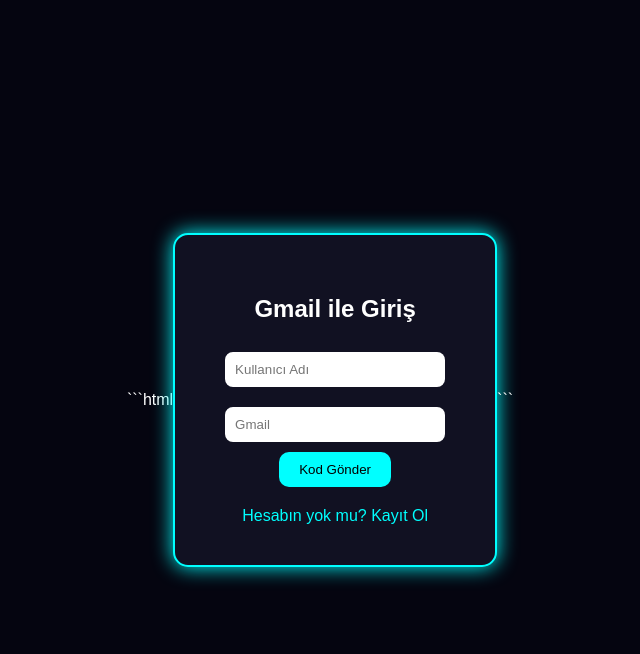
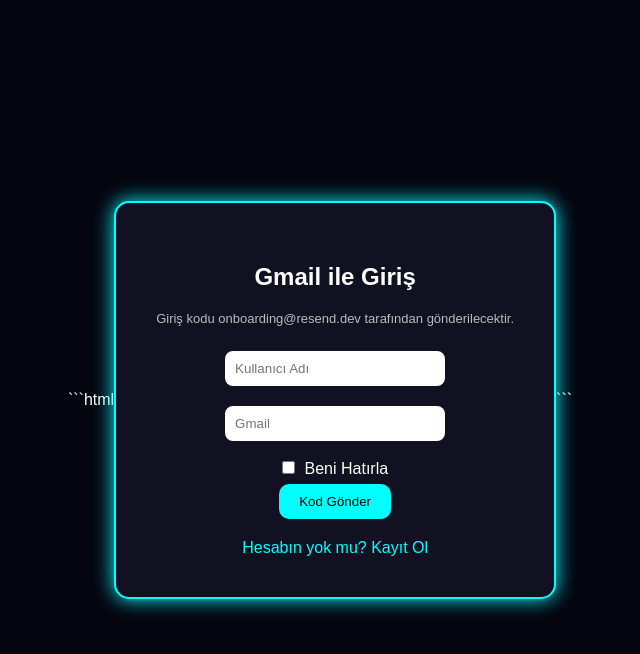
Before and after one commit to UzmanReX/ReXStudio, a Python web app: template templates/login.html in a window 1280 px wide. Shown: the top 654 px of the page, without its empty margins (320-960 px from the left). Run offline with Jinja, Linux system fonts and the light colour scheme; the template is opened without the code that fills it, so the values that code supplies are empty.

Commit message:
Update login.html

```diff
--- a/templates/login.html
+++ b/templates/login.html
@@ -47,6 +47,7 @@ input{
 
 button{
     padding:10px 20px;
+
     background:cyan;
     border:none;
 
@@ -60,10 +61,15 @@ button{
     font-weight:bold;
 }
 
-.success{
-    color:#00ff88;
-    margin:15px 0;
-    font-weight:bold;
+.info{
+    color:#bbb;
+    font-size:13px;
+    margin:10px 0 15px;
+}
+
+.remember{
+    width:auto;
+    margin:10px 5px 10px 0;
 }
 
 .link{
@@ -83,12 +89,14 @@ button{
 
 <h2>Gmail ile Giriş</h2>
 
+<p class="info">
+Giriş kodu onboarding@resend.dev tarafından gönderilecektir.
+</p>
+
 {% if error %}
-<div class="error">{{ error }}</div>
-{% endif %}
-
-{% if success %}
-<div class="success">{{ success }}</div>
+<div class="error">
+{{ error }}
+</div>
 {% endif %}
 
 <form method="POST">
@@ -111,11 +119,29 @@ button{
 
 <br>
 
-<button type="submit">Kod Gönder</button>
+<label>
+
+<input
+    class="remember"
+    type="checkbox"
+    name="remember"
+>
+
+Beni Hatırla
+
+</label>
+
+<br>
+
+<button type="submit">
+Kod Gönder
+</button>
 
 </form>
 
-<a class="link" href="/kayit">Hesabın yok mu? Kayıt Ol</a>
+<a class="link" href="/kayit">
+Hesabın yok mu? Kayıt Ol
+</a>
 
 </div>
 
```
